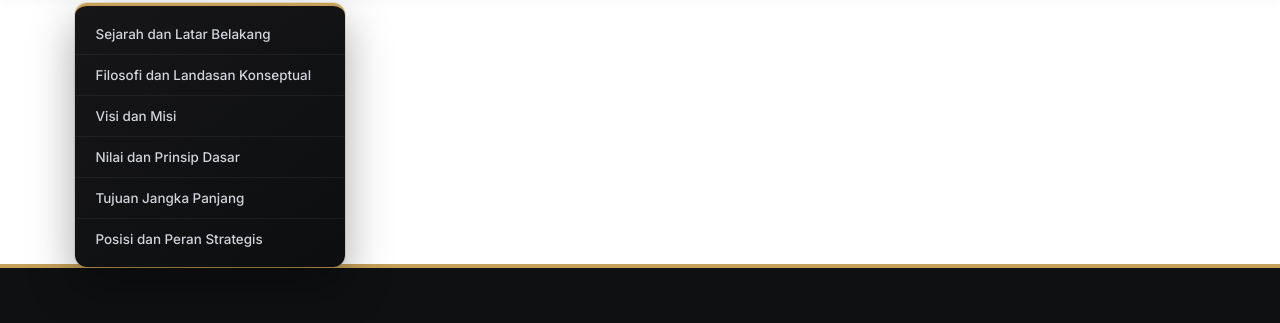
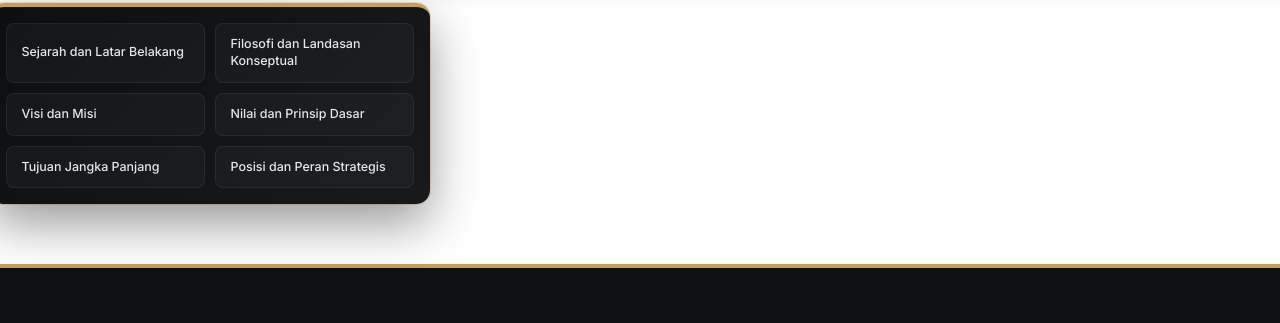
Before and after one commit to fajrimunawar/GEINIA-NASIONAL, a plain HTML site: page index.html in a window 1280 px wide. Both pictures are taken after a click on the link "TENTANG GEINIA". Shown: the part 210-533 px from the top of the page. Drawn offline with nearby package versions, Linux system fonts and the light colour scheme.

Commit message:
Update index.html

```diff
--- a/index.html
+++ b/index.html
@@ -140,23 +140,15 @@
         }
 
         @keyframes batikBoxReveal {
-            to {
-                opacity: 1;
-                transform: translateY(0) scale(1);
-            }
+            to { opacity: 1; transform: translateY(0) scale(1); }
         }
 
         @keyframes drawBatikStroke {
-            to {
-                stroke-dashoffset: 0;
-            }
+            to { stroke-dashoffset: 0; }
         }
 
         @keyframes coreBloom {
-            to {
-                opacity: 1;
-                transform: scale(1);
-            }
+            to { opacity: 1; transform: scale(1); }
         }
 
         @keyframes batikGoldGlow {
@@ -176,20 +168,8 @@
             margin: 0 auto;
         }
 
-        .logo-kiri {
-            width: 100%;
-            display: flex;
-            align-items: center;
-            justify-content: flex-start;
-        }
-
-        .logo-kanan {
-            width: 100%;
-            display: flex;
-            align-items: center;
-            justify-content: flex-end;
-        }
-
+        .logo-kiri { width: 100%; display: flex; align-items: center; justify-content: flex-start; }
+        .logo-kanan { width: 100%; display: flex; align-items: center; justify-content: flex-end; }
         .logo-kiri img, .logo-kanan img {
             width: 100%;
             height: clamp(74px, 11vw, 146px);
@@ -230,7 +210,7 @@
             text-align: center;
         }
 
-        /* --- NAVIGASI & DESAIN BARU SUB-MENU DROPDOWN (MODERN DARK GLASS & GOLD) --- */
+        /* --- NAVIGASI & DESAIN BARU MEGA MENU GRID (BERBEDA, BERKELAS, BERWIBAWA) --- */
         nav {
             border-bottom: 2px solid var(--navy);
             background: #ffffff;
@@ -274,30 +254,32 @@
         .nav-item:last-child .nav-link { padding-right: 0; }
         .nav-item:hover .nav-link { color: var(--color-gold); }
 
-        /* DESAIN BARU SUB-MENU: KARTU ELEGAN BERLATAR GELAP DENGAN AKSEN EMAS */
+        /* BENTUKAN BARU: MEGA MENU GRID KARTU MEWAH (BUKAN LIST KE BAWAH) */
         .dropdown {
             position: absolute;
             top: calc(100% + 6px);
             left: 50%;
-            transform: translateX(-50%) translateY(12px);
+            transform: translateX(-50%) translateY(10px);
             z-index: 1100;
-            background: linear-gradient(145deg, #161618 0%, #0d0e10 100%);
-            min-width: 270px;
-            max-width: 330px;
-            box-shadow: 0 18px 45px rgba(0, 0, 0, 0.35), 0 0 0 1px rgba(197, 160, 89, 0.25);
+            background: linear-gradient(135deg, #0d0e10 0%, #18191d 100%);
+            width: 440px;
+            box-shadow: 0 20px 50px rgba(0, 0, 0, 0.4), 0 0 0 1px rgba(197, 160, 89, 0.3);
             opacity: 0;
             visibility: hidden;
             transition: all 0.3s cubic-bezier(0.16, 1, 0.3, 1);
-            border-radius: 12px;
-            border-top: 3px solid var(--color-gold);
-            padding: 8px 0;
+            border-radius: 14px;
+            border-top: 4px solid var(--color-gold);
+            padding: 16px;
+            display: grid;
+            grid-template-columns: repeat(2, 1fr);
+            gap: 10px;
         }
 
-        /* Penyesuaian menu di ujung kanan agar tidak terpotong */
+        /* Penyesuaian agar menu di ujung kanan tetap aman di dalam layar */
         .nav-item:nth-last-child(-n+3) .dropdown {
             left: auto;
             right: 0;
-            transform: translateY(12px);
+            transform: translateY(10px);
         }
 
         .nav-item.dropdown-active > .dropdown {
@@ -311,41 +293,28 @@
         }
 
         .dropdown a {
-            display: block;
-            padding: 12px 20px;
+            display: flex;
+            align-items: center;
+            padding: 12px 14px;
             text-decoration: none;
-            color: #d1d5db;
-            font-size: 0.84rem;
+            color: #e5e7eb;
+            font-size: 0.78rem;
             font-weight: 500;
+            line-height: 1.35;
+            background: rgba(255, 255, 255, 0.03);
+            border: 1px solid rgba(255, 255, 255, 0.06);
+            border-radius: 8px;
             transition: all 0.25s ease;
-            border-bottom: 1px solid rgba(255, 255, 255, 0.05);
-            position: relative;
+            text-align: left;
         }
 
-        .dropdown a:last-child { border-bottom: none; }
-
         .dropdown a:hover {
-            background: rgba(197, 160, 89, 0.12);
-            color: var(--color-gold);
-            padding-left: 26px;
+            background: linear-gradient(135deg, rgba(197, 160, 89, 0.2) 0%, rgba(197, 160, 89, 0.08) 100%);
+            border-color: var(--color-gold);
+            color: #ffffff;
+            transform: translateY(-2px);
+            box-shadow: 0 4px 12px rgba(197, 160, 89, 0.15);
             font-weight: 600;
-        }
-
-        .dropdown a::before {
-            content: '';
-            position: absolute;
-            left: 12px;
-            top: 50%;
-            transform: translateY(-50%) scale(0);
-            width: 4px;
-            height: 4px;
-            background-color: var(--color-gold);
-            border-radius: 50%;
-            transition: transform 0.2s ease;
-        }
-
-        .dropdown a:hover::before {
-            transform: translateY(-50%) scale(1);
         }
 
         .hamburger {
@@ -400,21 +369,8 @@
             margin-bottom: 20px;
         }
 
-        .footer-brand-logo {
-            width: 64px;
-            height: 64px;
-            object-fit: contain;
-            flex-shrink: 0;
-        }
-
-        .footer-brand-titles {
-            display: flex;
-            flex-direction: column;
-            align-items: flex-start;
-            text-align: left;
-            min-width: 0;
-        }
-
+        .footer-brand-logo { width: 64px; height: 64px; object-fit: contain; flex-shrink: 0; }
+        .footer-brand-titles { display: flex; flex-direction: column; align-items: flex-start; text-align: left; min-width: 0; }
         .footer-brand h2 {
             font-family: 'Playfair Display', serif;
             font-size: clamp(1.35rem, 2vw, 1.65rem);
@@ -435,12 +391,7 @@
             text-align: left;
         }
 
-        .footer-brand p {
-            font-size: 0.9rem;
-            color: #aaaaaa;
-            line-height: 1.7;
-            text-align: justify;
-        }
+        .footer-brand p { font-size: 0.9rem; color: #aaaaaa; line-height: 1.7; text-align: justify; }
 
         .footer-section h3 {
             font-family: 'Inter', sans-serif;
@@ -465,46 +416,15 @@
         }
 
         .contact-list { list-style: none; padding: 0; }
-        .contact-list li {
-            margin-bottom: 20px;
-            display: flex;
-            align-items: flex-start;
-        }
-        .contact-list li i {
-            color: var(--color-gold);
-            margin-right: 15px;
-            margin-top: 4px;
-            font-size: 1.1rem;
-        }
-        .contact-list li p {
-            margin: 0;
-            font-size: 0.9rem;
-            color: #cccccc;
-            line-height: 1.5;
-            text-align: left;
-        }
-        .contact-list li p a {
-            color: #cccccc;
-            text-decoration: none;
-            transition: color 0.3s ease;
-        }
+        .contact-list li { margin-bottom: 20px; display: flex; align-items: flex-start; }
+        .contact-list li i { color: var(--color-gold); margin-right: 15px; margin-top: 4px; font-size: 1.1rem; }
+        .contact-list li p { margin: 0; font-size: 0.9rem; color: #cccccc; line-height: 1.5; text-align: left; }
+        .contact-list li p a { color: #cccccc; text-decoration: none; transition: color 0.3s ease; }
         .contact-list li p a:hover { color: var(--color-gold); }
 
-        .footer-section > p.media-text {
-            color: #aaaaaa;
-            font-size: 0.9rem;
-            margin-bottom: 20px;
-            text-align: justify;
-        }
+        .footer-section > p.media-text { color: #aaaaaa; font-size: 0.9rem; margin-bottom: 20px; text-align: justify; }
 
-        .social-links {
-            display: flex;
-            flex-wrap: wrap;
-            gap: 15px;
-            margin-top: 10px;
-            justify-content: center;
-        }
-
+        .social-links { display: flex; flex-wrap: wrap; gap: 15px; margin-top: 10px; justify-content: center; }
         .social-links a {
             display: flex;
             align-items: center;
@@ -525,11 +445,7 @@
             box-shadow: 0 5px 15px rgba(197, 160, 89, 0.4);
         }
 
-        .social-links a img.custom-icon {
-            width: 22px;
-            height: 22px;
-            object-fit: contain;
-        }
+        .social-links a img.custom-icon { width: 22px; height: 22px; object-fit: contain; }
 
         @media (max-width: 1100px) {
             .content-area { flex: 0 0 auto; }
@@ -538,15 +454,9 @@
                 grid-template-columns: clamp(64px, 9vw, 100px) minmax(0, 1fr) clamp(64px, 9vw, 100px);
                 gap: clamp(8px, 1.4vw, 16px);
             }
-            .logo-kiri img, .logo-kanan img {
-                height: clamp(64px, 9vw, 96px);
-                max-height: 96px;
-            }
+            .logo-kiri img, .logo-kanan img { height: clamp(64px, 9vw, 96px); max-height: 96px; }
             .main-title { font-size: clamp(1.65rem, 4.5vw, 2.8rem); }
-            .tagline {
-                font-size: clamp(0.56rem, 1vw, 0.72rem);
-                letter-spacing: clamp(0.3px, 0.15vw, 1.2px);
-            }
+            .tagline { font-size: clamp(0.56rem, 1vw, 0.72rem); letter-spacing: clamp(0.3px, 0.15vw, 1.2px); }
             nav { min-height: 48px; }
             .hamburger {
                 display: flex;
@@ -609,10 +519,13 @@
                 border: none;
                 border-radius: 0;
                 padding: 0;
+                display: flex;
+                flex-direction: column;
+                gap: 0;
             }
             .nav-item.dropdown-active > .dropdown { max-height: 70vh; overflow-y: auto; }
-            .dropdown a { padding-left: 35px; color: #d1d5db; }
-            .dropdown a:hover { background-color: rgba(197, 160, 89, 0.15); padding-left: 40px; color: var(--color-gold); }
+            .dropdown a { padding-left: 35px; color: #d1d5db; background: transparent; border: none; border-bottom: 1px solid rgba(255,255,255,0.05); border-radius: 0; }
+            .dropdown a:hover { background-color: rgba(197, 160, 89, 0.15); padding-left: 40px; color: var(--color-gold); transform: none; box-shadow: none; }
             body::after {
                 content: '';
                 position: fixed;
@@ -636,16 +549,9 @@
                 gap: clamp(6px, 1.8vw, 12px);
                 padding: 10px clamp(8px, 2.5vw, 16px);
             }
-            .logo-kiri img, .logo-kanan img {
-                height: clamp(50px, 10vw, 72px);
-                max-height: 72px;
-            }
+            .logo-kiri img, .logo-kanan img { height: clamp(50px, 10vw, 72px); max-height: 72px; }
             .main-title { font-size: clamp(1.15rem, 4.8vw, 2rem); }
-            .tagline {
-                font-size: clamp(0.5rem, 1.5vw, 0.68rem);
-                letter-spacing: clamp(0.2px, 0.18vw, 1px);
-                margin-top: 6px;
-            }
+            .tagline { font-size: clamp(0.5rem, 1.5vw, 0.68rem); letter-spacing: clamp(0.2px, 0.18vw, 1px); margin-top: 6px; }
             .main-footer { padding: 36px 18px 24px; }
             .footer-brand p, .footer-section > p.media-text { text-align: left; }
             .contact-list li { min-width: 0; }
```
